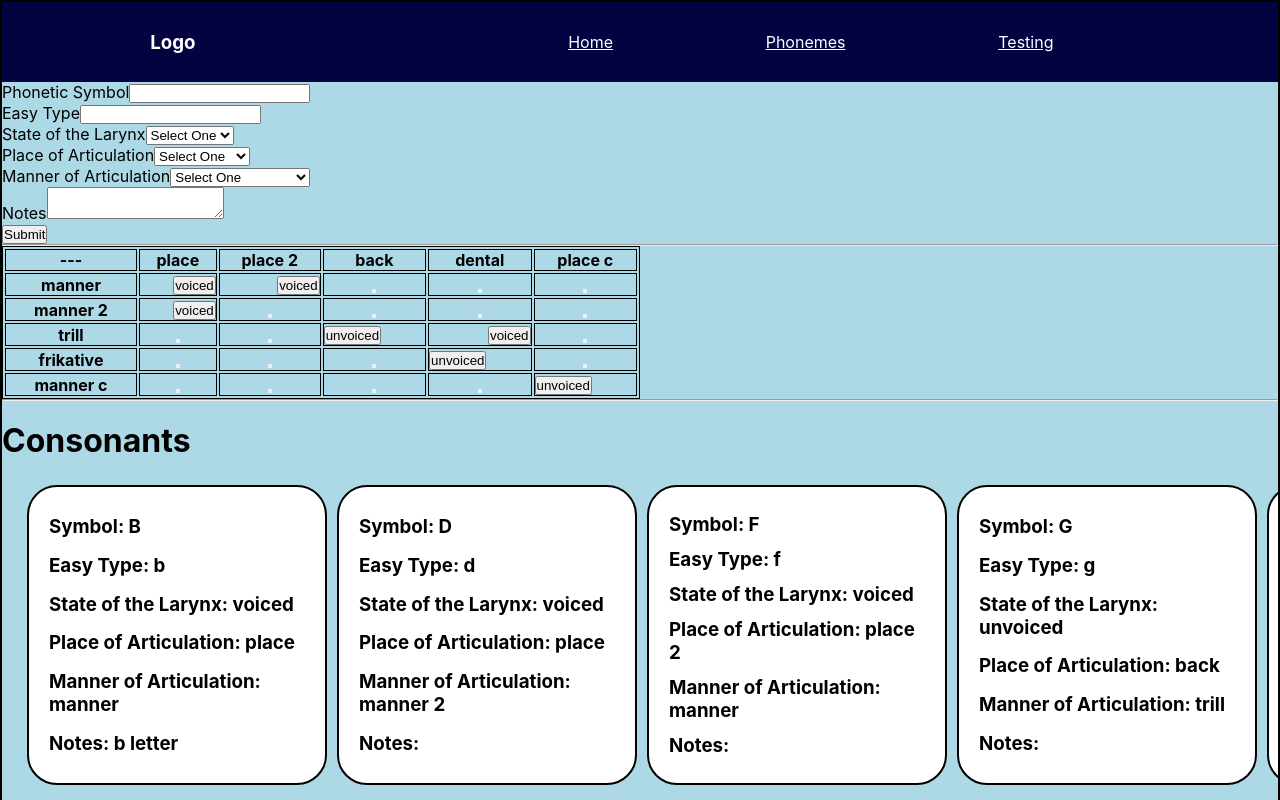
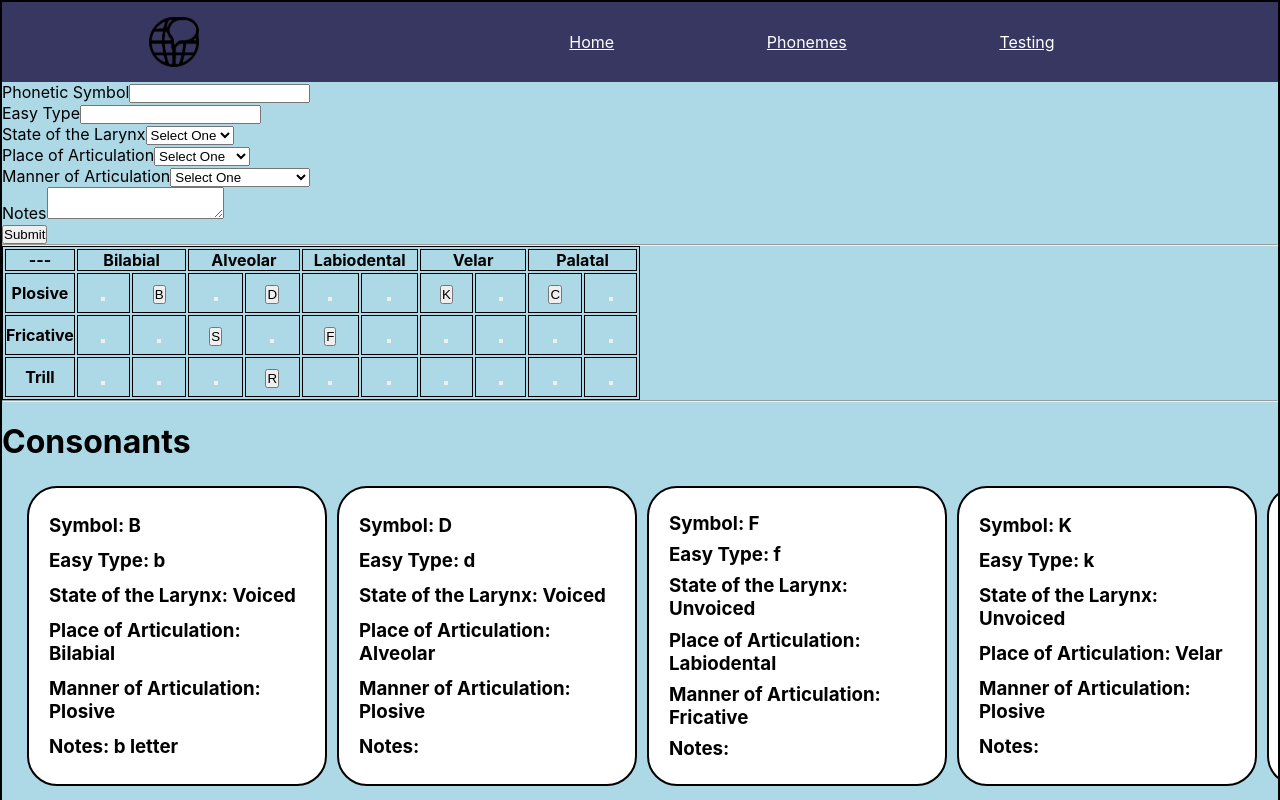
Before and after one commit to JRandAshley/reactlangapp, a React (Create React App) app: page /phonemes in a window 1280 px wide. Shown: the top 800 px of the page. Built offline with nearby package versions, Linux system fonts and the light colour scheme.

Commit message:
updated consonant chart to use columns instead of alignment. Consonants can now have the same poa and moa but different sol's. Form validation still needs some debugging

```diff
--- a/src/App.scss
+++ b/src/App.scss
@@ -39,7 +39,7 @@ nav{
   justify-content:space-around;
   align-items: center;
   min-height: 10vh;
-  background: rgb(3, 3, 65);
+  background: rgb(55, 55, 97);
   color: white;
 }
 
--- a/src/Nav.js
+++ b/src/Nav.js
@@ -10,7 +10,7 @@ function Nav() {
 
     return (
         <nav>
-            <h3>Logo</h3>
+            <img src="langIcon.png" alt="Logo" width="50"/>
             <ul className="nav-links">
                 <Link style={navStyle} to="/">
                     <li>Home</li>
--- a/src/PhonemeManager.js
+++ b/src/PhonemeManager.js
@@ -7,19 +7,19 @@ function PhonemeManager() { //default phonemes for development
         {symbol: 'A', easyType: 'a', type: 'V', notes: 'It is a',
         height:'low', backness:'front', rounding:'unrounded', tenseness:'lax'},
         {symbol: 'B', easyType: 'b', type: 'C', notes: 'b letter',
-        sol: 'voiced', poa: 'place', moa: 'manner'},
+        sol: 'Voiced', poa: 'Bilabial', moa: 'Plosive'},
         {symbol: 'D', easyType: 'd', type: 'C', notes: '',
-        sol: 'voiced', poa: 'place', moa: 'manner 2'},
+        sol: 'Voiced', poa: 'Alveolar', moa: 'Plosive'},
         {symbol: 'F', easyType: 'f', type: 'C', notes: '',
-        sol: 'voiced', poa: 'place 2', moa: 'manner'},
-        {symbol: 'G', easyType: 'g', type: 'C', notes: '',
-        sol: 'unvoiced', poa: 'back', moa: 'trill'},
-        {symbol: 'H', easyType: 'h', type: 'C', notes: '',
-        sol: 'unvoiced', poa: 'dental', moa: 'frikative'},
-        {symbol: 'J', easyType: 'j', type: 'C', notes: '',
-        sol: 'voiced', poa: 'dental', moa: 'trill'},
+        sol: 'Unvoiced', poa: 'Labiodental', moa: 'Fricative'},
+        {symbol: 'K', easyType: 'k', type: 'C', notes: '',
+        sol: 'Unvoiced', poa: 'Velar', moa: 'Plosive'},
+        {symbol: 'R', easyType: 'r', type: 'C', notes: '',
+        sol: 'Voiced', poa: 'Alveolar', moa: 'Trill'},
+        {symbol: 'S', easyType: 's', type: 'C', notes: '',
+        sol: 'Unvoiced', poa: 'Alveolar', moa: 'Fricative'},
         {symbol: 'C', easyType: 'c', type: 'C', notes: 'a c',
-        sol: 'unvoiced', poa: 'place c', moa: 'manner c'},
+        sol: 'Unvoiced', poa: 'Palatal', moa: 'Plosive'},
         {symbol: 'I', easyType: 'i', type: 'V', notes: 'an I',
         height:'mid', backness:'mid', rounding:'rounded', tenseness:'lax'},
         {symbol:'O', easyType:'o', type:'V', notes:'notes',
@@ -32,8 +32,8 @@ function PhonemeManager() { //default phonemes for development
     })
 
     const [errors, setErrors] = useState({
-        symbol: "", easyType: "", notes: "",
-        sol: "", poa: "", moa: ""
+        /*symbol: "", easyType: "", notes: "",
+        sol: "", poa: "", moa: ""*/
     })
 
     const updateConsonantForm = (d) => {
@@ -64,13 +64,32 @@ function PhonemeManager() { //default phonemes for development
         event.preventDefault() //prevents the page from automatically reloading
 
         const validatedErrors = validateInfo(formC)
+        console.log(validatedErrors)
 
-        setErrors(
+        /*
+        function updateErrors(validatedErrors) {
+            return new Promise(resolve => {
+                setErrors(
+                    validatedErrors, () => resolve()
+                );
+            });
+        }
+        async function callUpdateErrors(){
+            await updateErrors(validatedErrors);
+        }
+        callUpdateErrors()
+        */
+
+        setErrors(//delayed due to being asyncronous
             validatedErrors
         )
 
+
         let errorsFound = Object.keys(errors).length === 0 && errors.constructor === Object
 
+        console.log(errors)
+
+        errorsFound = true
         console.log(errorsFound)
 
         if(errorsFound){
@@ -131,17 +150,41 @@ function PhonemeManager() { //default phonemes for development
         let result = []
 
         headersPOA.forEach(element => { //check what phoneme to put in each column
-            var found = false; //no phonemes fit in this column yet
+            var foundUnvoiced = false; //no unvoiced phonemes fit in this column yet
+            var foundVoiced = false; //no voiced phonemes fit in this column yet
+            var phonemesInColumn = [] //both voiced and unvoiced phonemes in that column
             for(var i = 0; i < rowPhonemes.length; i++) { //check if any of the phoneme in that row matches the column
+                if(rowPhonemes[i].poa === element) { //the phoneme has that poa
+                    phonemesInColumn.push(rowPhonemes[i])
+                    rowPhonemes.splice(i, 1)
 
-                if(rowPhonemes[i].poa === element) {
+                    /*
                     result.push(rowPhonemes[i])
-                    rowPhonemes.shift()
+                    rowPhonemes.splice(i, 1)
                     found = true;
                     break;
+                    */
                 }
             }
-            if(found === false){
+            for(var i = 0; i < phonemesInColumn.length; i++){//check if unvoiced of unvoiced
+                if(phonemesInColumn[i].sol === "Unvoiced"){
+                    result.push(phonemesInColumn[i])
+                    phonemesInColumn.splice(i, 1)
+                    foundUnvoiced = true
+                }
+            }
+            if(foundUnvoiced === false){
+                result.push("")
+            }
+
+            for(var i = 0; i < phonemesInColumn.length; i++){//check if voiced of unvoiced
+                if(phonemesInColumn[i].sol === "Voiced"){
+                    result.push(phonemesInColumn[i])
+                    phonemesInColumn.splice(i, 1)
+                    foundVoiced = true
+                }
+            }
+            if(foundVoiced === false){
                 result.push("")
             }
         });
@@ -267,26 +310,20 @@ function PhonemeManager() { //default phonemes for development
             */}
             <table class="table"> {/* Consonant Table */}
                 <tr>
-                    <th>---</th>
+                    <th colSpan="2">---</th>
                     {headersPOA.map( e => //headers for POA
-                        <th>{e}</th>)}
+                        <th colSpan="2">{e}</th>)}
                 </tr>
 
                 {headersMOA.map(c => //headers for MOA
                 <tr>
-                    <th>{c}</th>
+                    <th colSpan="2">{c}</th>
                     {addRowSpaces(getRowContent(c)).map(d => //row content with spaces
-                        (d.sol === "voiced")
-                        ?<td align = "right">
-                            <button onClick={() => updateConsonantForm(d)}>{d.sol}</button>
+                        <td align= "center" width= "60px" height= "40px">
+                            <button>{d.symbol}</button>
                         </td>
-                        :(d.sol === "unvoiced")
-                        ?<td align = "left">
-                            <button onClick={() => updateConsonantForm(d)}>{d.sol}</button>
-                        </td>
-                        :<td align = "center">
-                            <button onClick={() => updateConsonantForm(d)}>{d.sol}</button>
-                        </td>)}
+
+                        )}
 
                         {/*
                         (d.sol === "Voiced")
```
Also changed, not shown: public/LangIcon.png (added).
